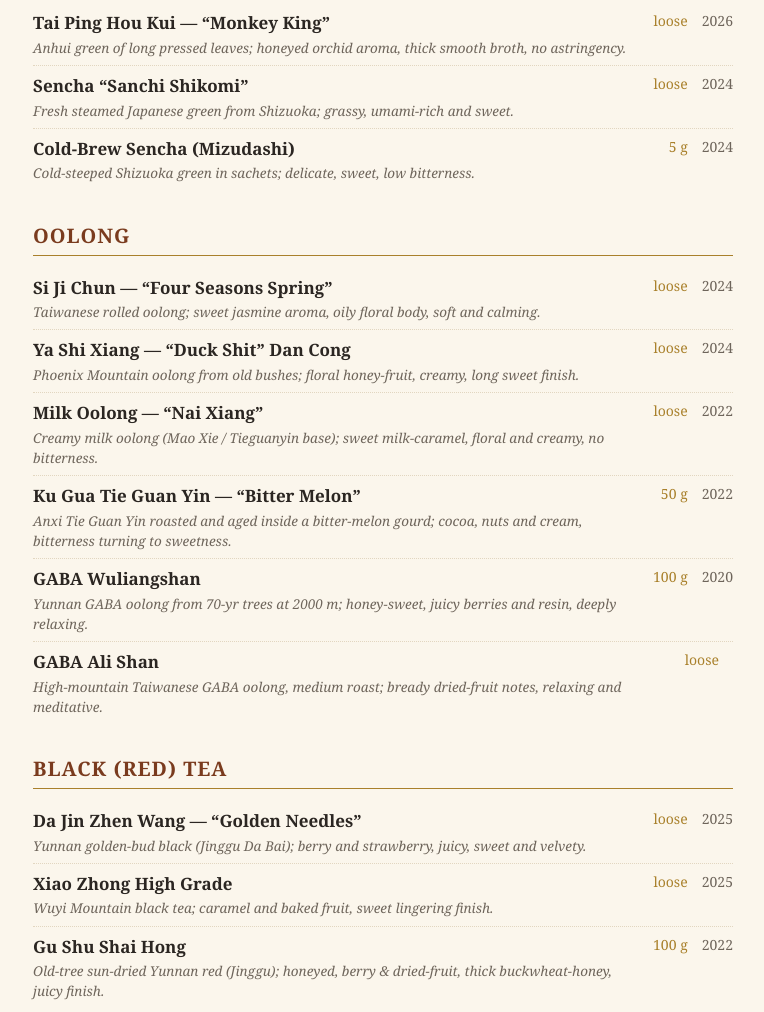
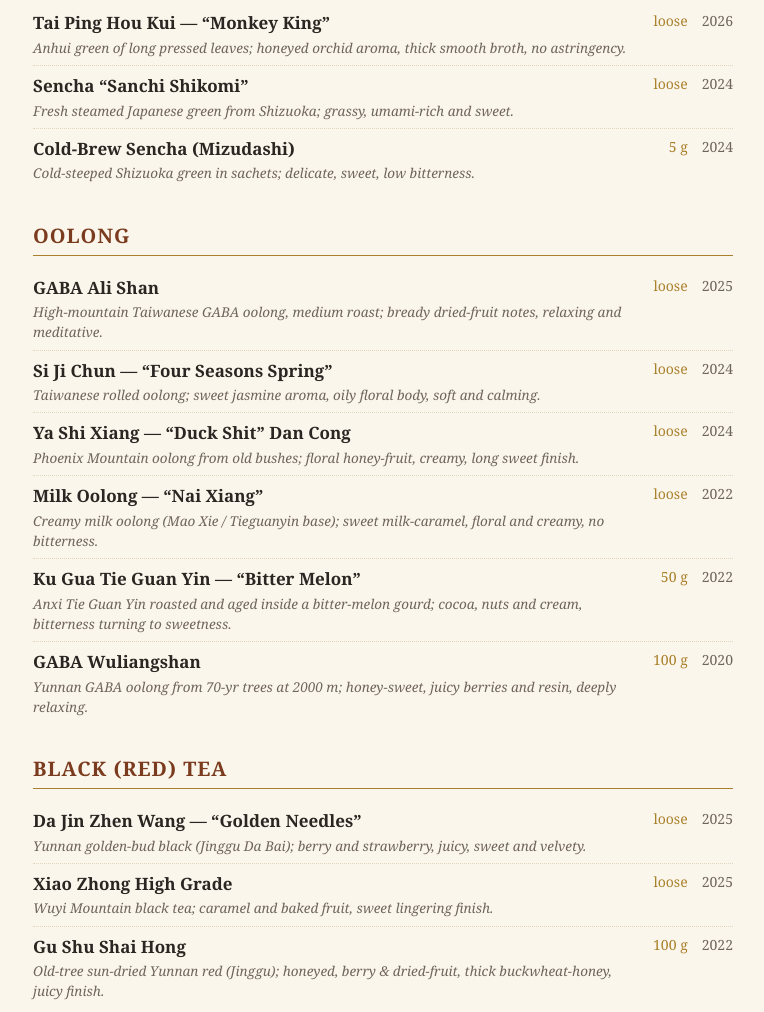
Before and after one commit to qB0t/puerhbar, a plain HTML site: page index.html in a window 1280 px wide. Shown: the part 2196-3208 px from the top of the page, without its empty margins (257-1021 px from the left). Drawn offline with Linux system fonts and the light colour scheme.

Commit message:
Set GABA Ali Shan year to 2025

```diff
--- a/index.html
+++ b/index.html
@@ -202,6 +202,9 @@ const MENU = [
    "Сенча холодного заваривания из Сидзуоки в пакетиках; нежная, сладкая, почти без горечи."],
  ]],
  ["Oolong","Улун",[
+  ["GABA Ali Shan","ГАБА Али Шань","loose","2025",
+   "High-mountain Taiwanese GABA oolong, medium roast; bready dried-fruit notes, relaxing and meditative.",
+   "Высокогорный тайваньский ГАБА-улун средней обжарки; хлебно-сухофруктовые ноты, расслабляет и медитативен."],
   ["Si Ji Chun — “Four Seasons Spring”","Сы Цзи Чунь («Весна четырёх сезонов»)","loose","2024",
    "Taiwanese rolled oolong; sweet jasmine aroma, oily floral body, soft and calming.",
    "Тайваньский скрученный улун; сладкий жасминовый аромат, маслянистое цветочное тело, мягкий и успокаивающий."],
@@ -217,9 +220,6 @@ const MENU = [
   ["GABA Wuliangshan","ГАБА Уляншань","100 g","2020",
    "Yunnan GABA oolong from 70-yr trees at 2000 m; honey-sweet, juicy berries and resin, deeply relaxing.",
    "Юньнаньский ГАБА-улун с деревьев 70 лет на высоте 2000 м; медово-сладкий, сочные ягоды и смолка, глубоко расслабляет."],
-  ["GABA Ali Shan","ГАБА Али Шань","loose","",
-   "High-mountain Taiwanese GABA oolong, medium roast; bready dried-fruit notes, relaxing and meditative.",
-   "Высокогорный тайваньский ГАБА-улун средней обжарки; хлебно-сухофруктовые ноты, расслабляет и медитативен."],
  ]],
  ["Black (Red) Tea","Красный чай",[
   ["Da Jin Zhen Wang — “Golden Needles”","Да Цзинь Чжэнь Ван («Золотые иглы»)","loose","2025",
```
